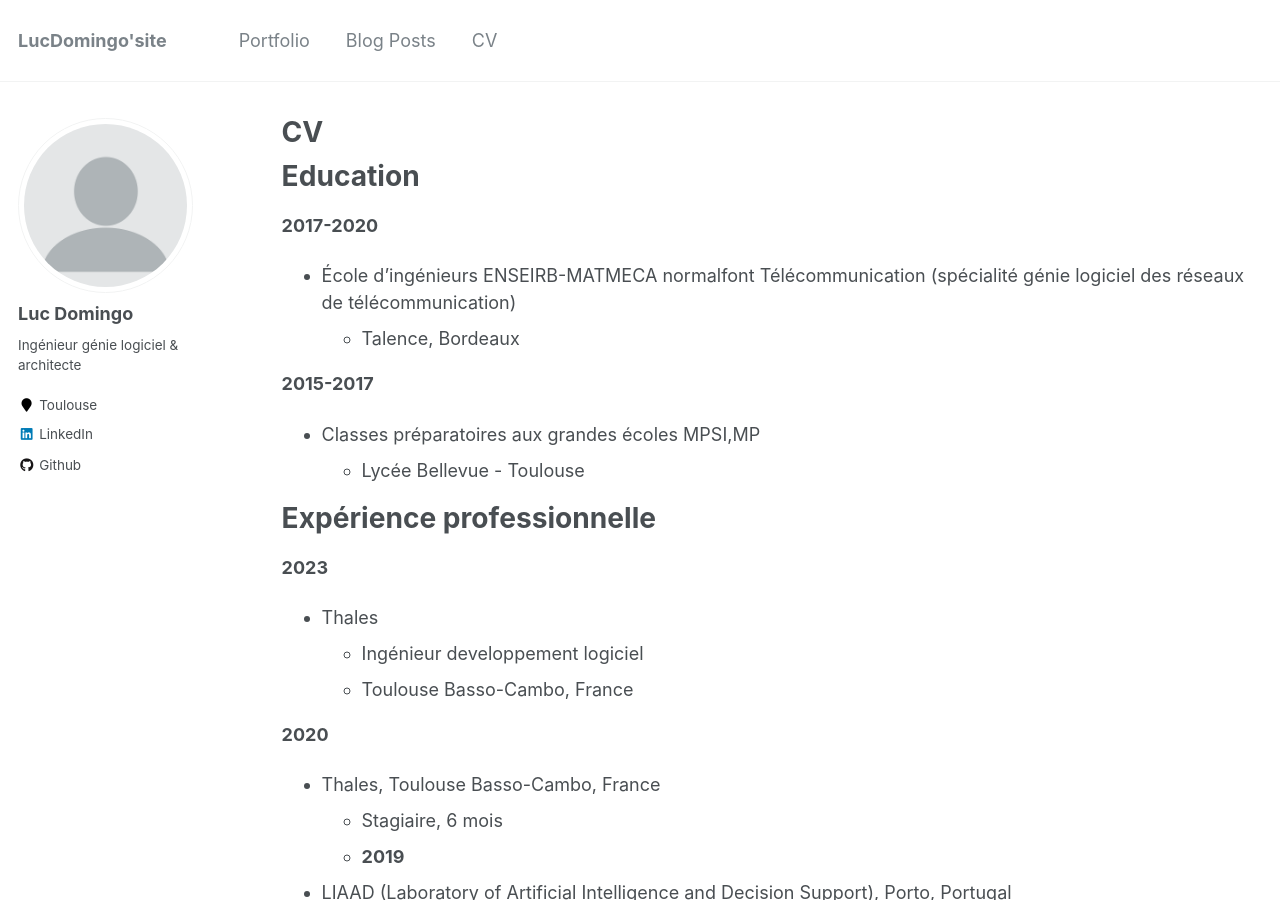
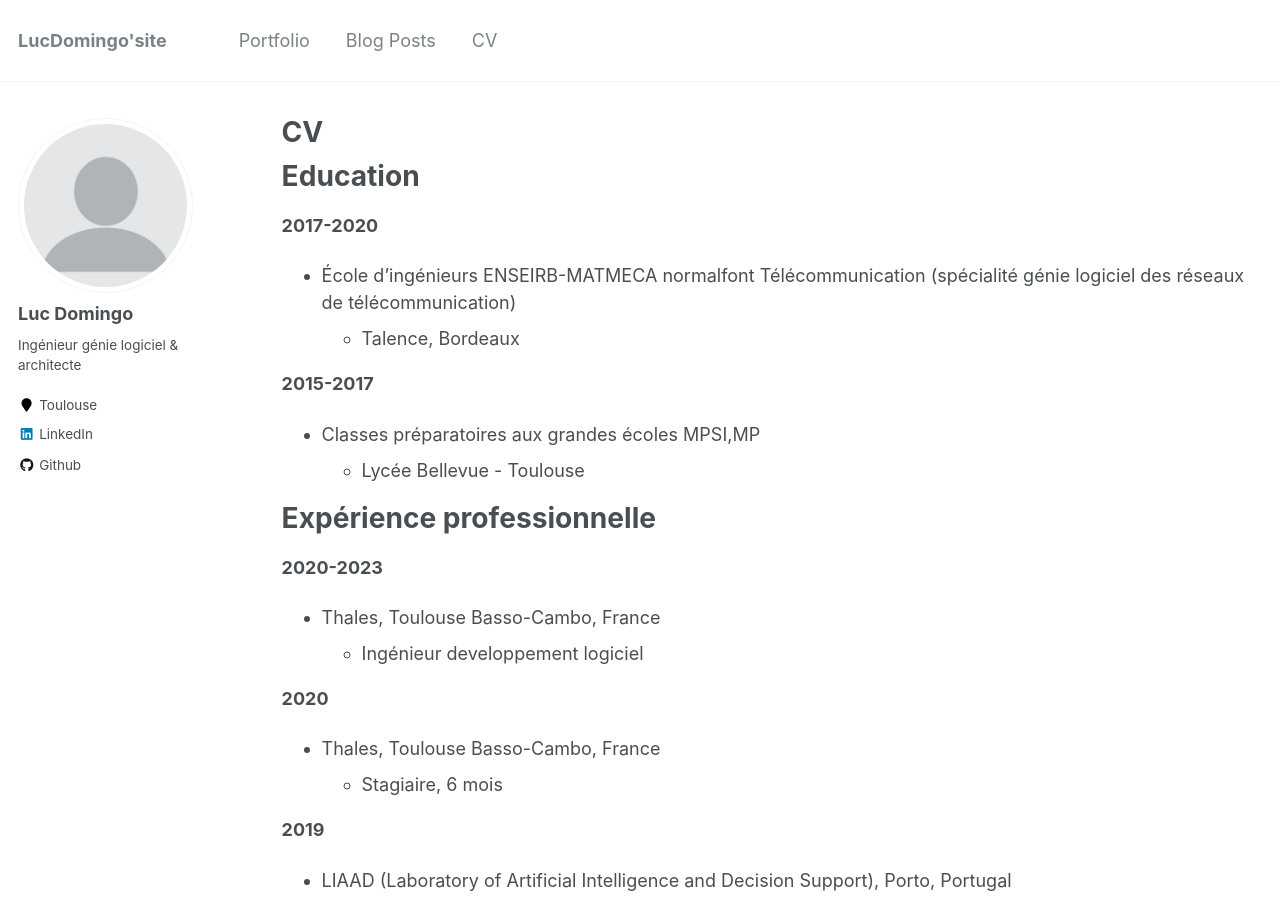
Before and after one commit to LucDomingo/mywebsite, a Jekyll site: the page built from _pages/cv.md, in a window 1280 px wide and 900 px high. Built offline with Jekyll 4.4.1, drawn with Linux system fonts in a browser that asks for light colours.

Commit message:
Update cv.md

```diff
--- a/_pages/cv.md
+++ b/_pages/cv.md
@@ -21,15 +21,14 @@ Education
 
 Expérience professionnelle
 ======
-**2023**
-- Thales
+**2020-2023**
+- Thales, Toulouse Basso-Cambo, France
   - Ingénieur developpement logiciel
-  - Toulouse Basso-Cambo, France
 
 **2020**
 - Thales, Toulouse Basso-Cambo, France
   - Stagiaire, 6 mois
-  -
+
 **2019**
 - LIAAD (Laboratory of Artificial Intelligence and Decision Support), Porto, Portugal
   - Stagiaire, 4 mois
```
